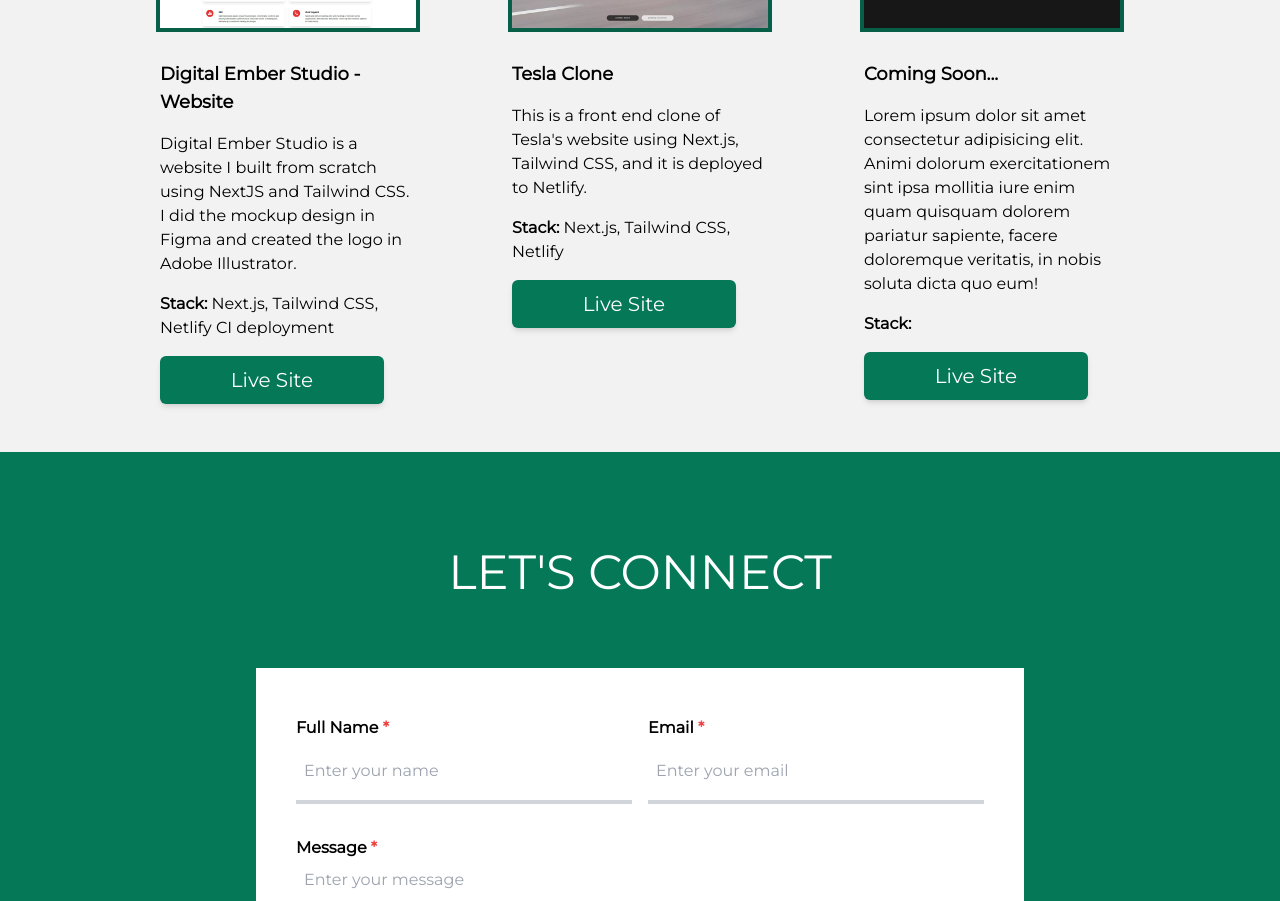
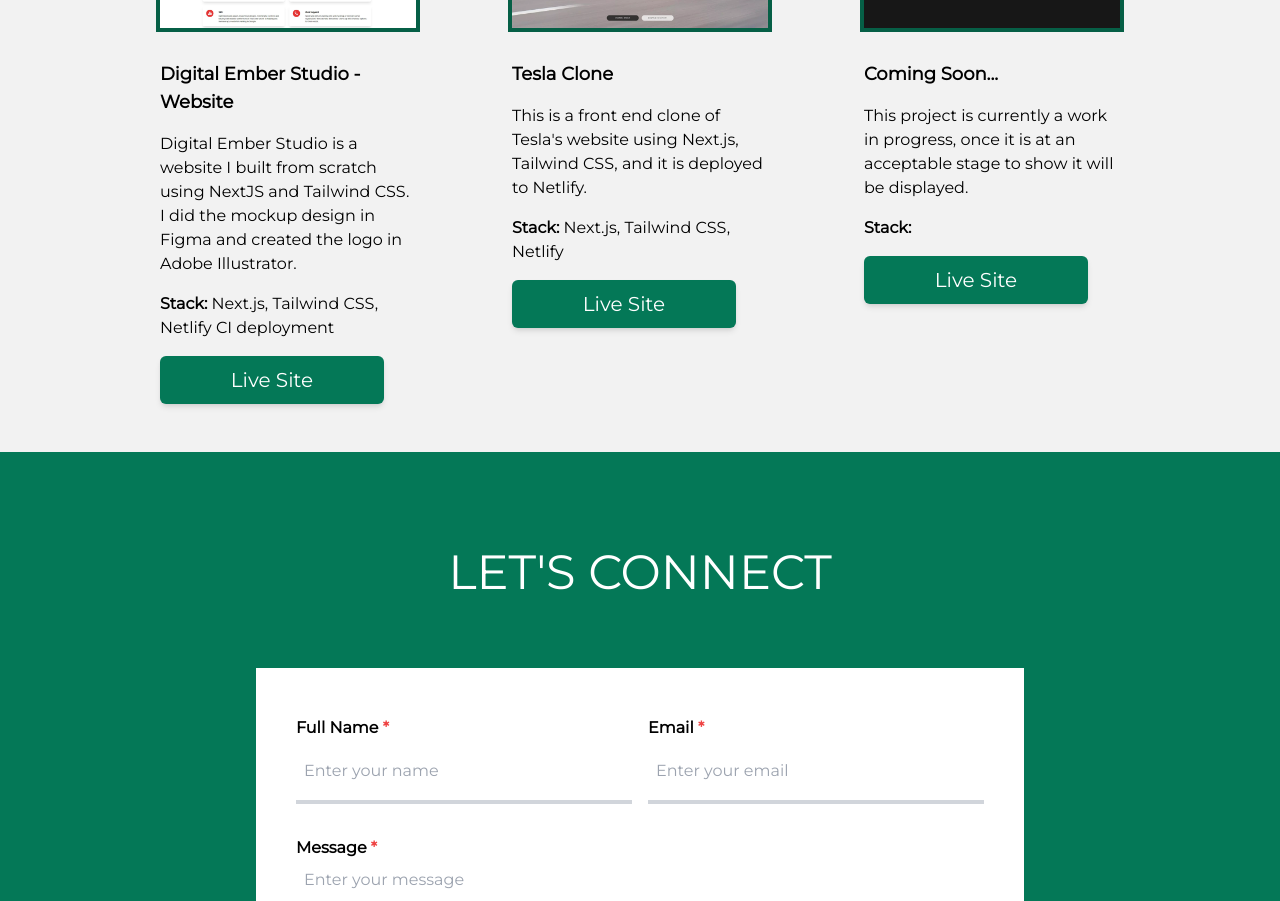
Before and after one commit to Blathe/personal-portfolio, a Next.js app: page / in a window 1280 px wide. Shown: the part 1934-2835 px from the top of the page. Built offline with nearby package versions, Linux system fonts and the light colour scheme.

Commit message:
coming soon message

```diff
--- a/components/projectsSection.js
+++ b/components/projectsSection.js
@@ -81,10 +81,7 @@ const ProjectsSection = () => {
               <div className="mt-8 flex flex-col gap-4 font-mons">
                 <h1 className="text-lg font-bold">Coming Soon...</h1>
                 <p>
-                  Lorem ipsum dolor sit amet consectetur adipisicing elit. Animi
-                  dolorum exercitationem sint ipsa mollitia iure enim quam
-                  quisquam dolorem pariatur sapiente, facere doloremque
-                  veritatis, in nobis soluta dicta quo eum!
+                  This project is currently a work in progress, once it is at an acceptable stage to show it will be displayed.
                 </p>
                 <p>
                   <span className="font-bold">Stack:</span>{" "}
```
